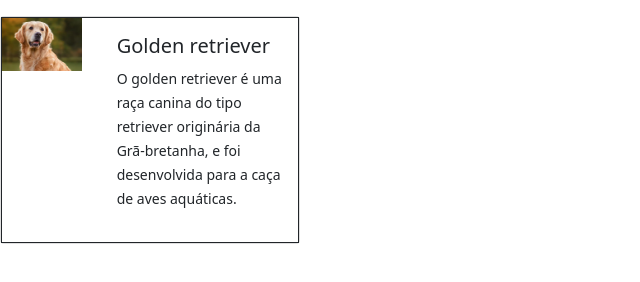
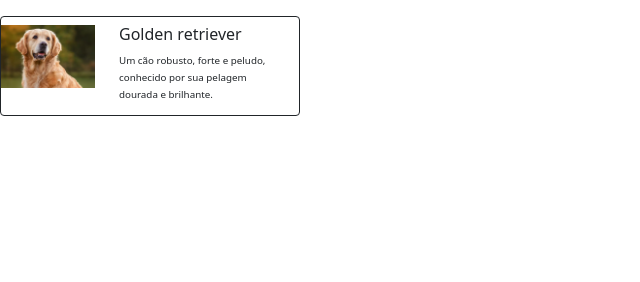
Before and after one commit to Edvan-Teixeira/Aula_GuitHub, a plain HTML site: page Cartão de Perfil Simples/index.html in a window 1280 px wide. Shown: the whole page, without its empty margins (0-640 px from the left). Drawn offline with nearby package versions, Linux system fonts and the light colour scheme.

Commit message:
Update index.html

```diff
--- a/Cartão de Perfil Simples/index.html
+++ b/Cartão de Perfil Simples/index.html
@@ -1,27 +1,28 @@
 <!DOCTYPE html>
-<html lang="en">
+<html lang="pt">
 <head>
     <meta charset="UTF-8">
     <meta name="viewport" content="width=device-width, initial-scale=1.0">
-    <title>Document</title>
+    <title>Cartão de Perfil</title>
     <link href="https://cdn.jsdelivr.net/npm/bootstrap@5.0.2/dist/css/bootstrap.min.css" rel="stylesheet" integrity="sha384-EVSTQN3/azprG1Anm3QDgpJLIm9Nao0Yz1ztcQTwFspd3yD65VohhpuuCOmLASjC" crossorigin="anonymous">
     <script src="https://cdn.jsdelivr.net/npm/bootstrap@5.0.2/dist/js/bootstrap.bundle.min.js" integrity="sha384-MrcW6ZMFYlzcLA8Nl+NtUVF0sA7MsXsP1UyJoMp4YLEuNSfAP+JcXn/tWtIaxVXM" crossorigin="anonymous"></script>
 </head>
 <body>
-    <div class= "card mt-3" style="max-width: 300px;">
-        <span class="border border-dark">
-            <div class="row g-0">
-                <div class="col-4"><img src="golden.webp" class=”img-fluid rounded-start” style="max-width: 80px;"></div>
-            <div class="col-8">
+    <div class= "card mt-3 border border-dark" style="width: 300px; height: 100px; display: flex;">
+        <div class="row g-2">
+            <div class="col-4 mt-3" style=" align-items: center;">
+                <img src="golden.webp" class="img-fluid" >
+            </div>
+            <div class="mt-0 col-8" style="font-size: 0.7em;">
                 <div class="card-body">
-                    <h5 class="card-title">Golden retriever</h5>
+                    <h6 class="card-title">Golden retriever</h6>
                     <p class="card-text">
-                        <small class=”text-muted”>O golden retriever é uma raça canina do tipo retriever originária da Grã-bretanha, e foi desenvolvida para a caça de aves aquáticas.</p>
+                        <small class=”text-muted”>Um cão robusto, forte e peludo, conhecido por sua pelagem dourada e brilhante.
                         </small>
+                    </p>
                 </div>
-            </div>
-            </div>
-            </div>
-        </span></div>
+           </div>
+        </div>
+    </div>
 </body>
 </html>
```
